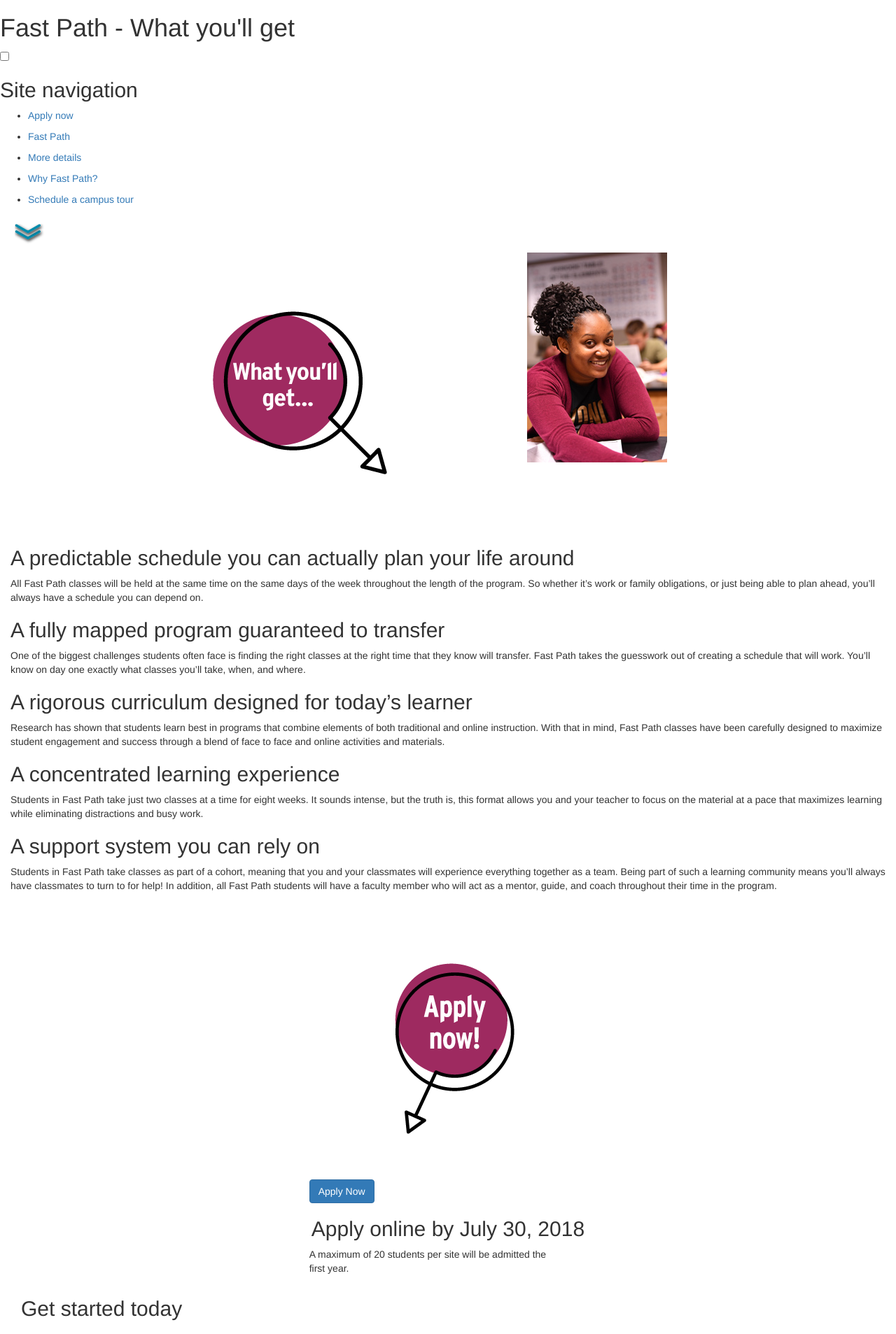
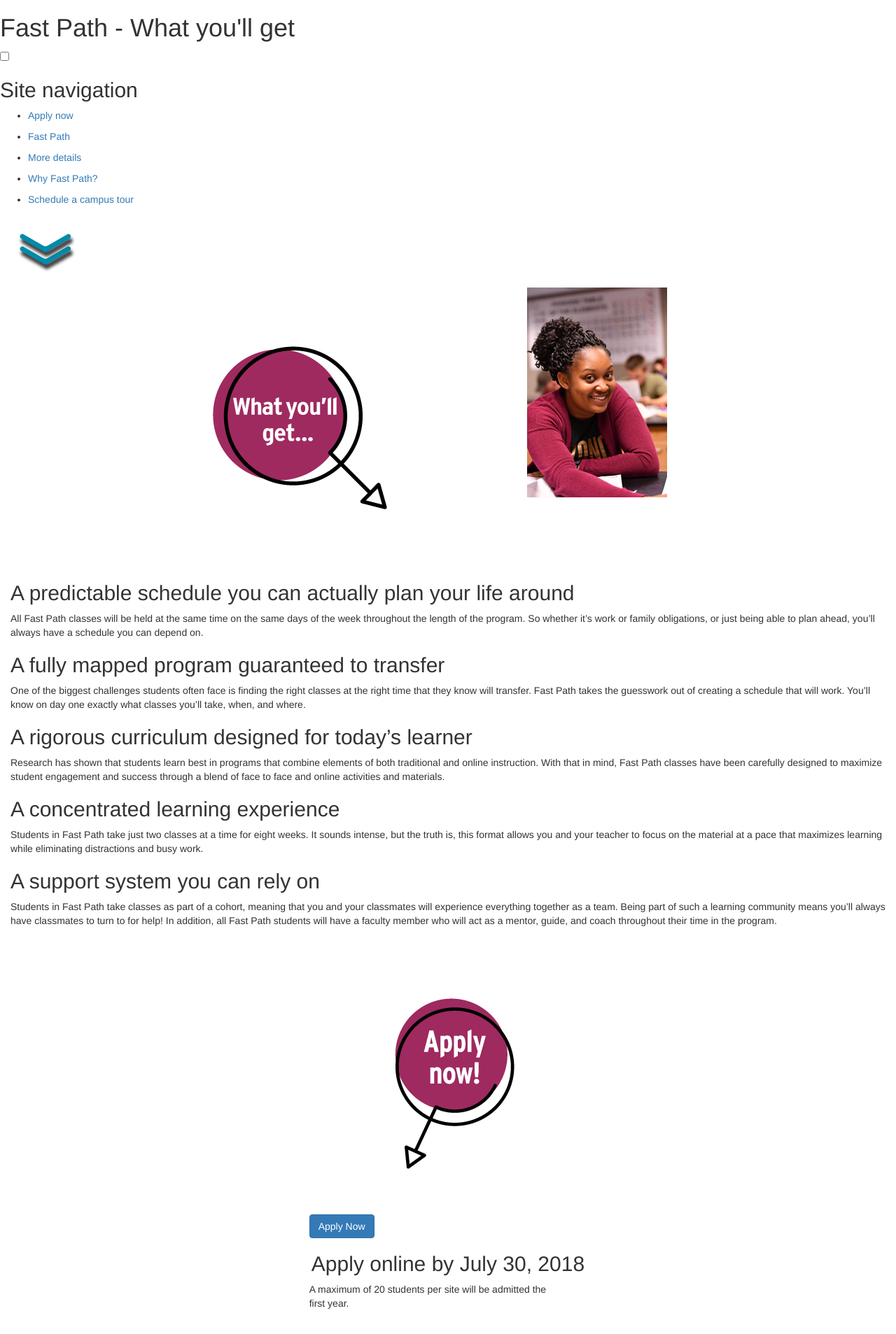
Before and after one commit to wdzajicek/jekyll-kcc-fastpath_img-zoom, a Jekyll site: the page built from why-fastpath.md, in a window 1280 px wide. Shown: the top 1907 px of the page at 70% size. Built offline with Jekyll 4.4.1, drawn with Linux system fonts in a browser that asks for light colours; nearby versions of some CDN libraries.

Commit message:
Change include down3.svg to include down-arrow3.svg in why-fastpath page

```diff
--- a/_layouts/why-fastpath.html
+++ b/_layouts/why-fastpath.html
@@ -57,7 +57,7 @@
 
         <!-- Down arrow section -->
         <div class="down">
-          {% include down3.svg %}
+          {% include down-arrow3.svg %}
         </div>
 
         <div class="row top-pad-tablet">
```
